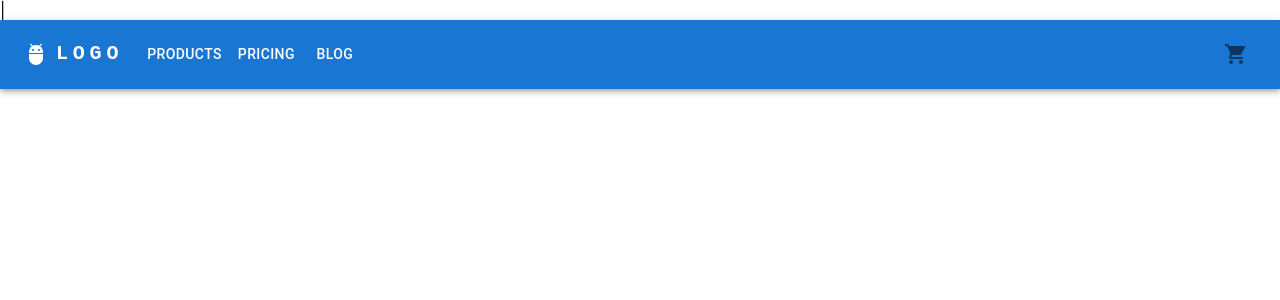
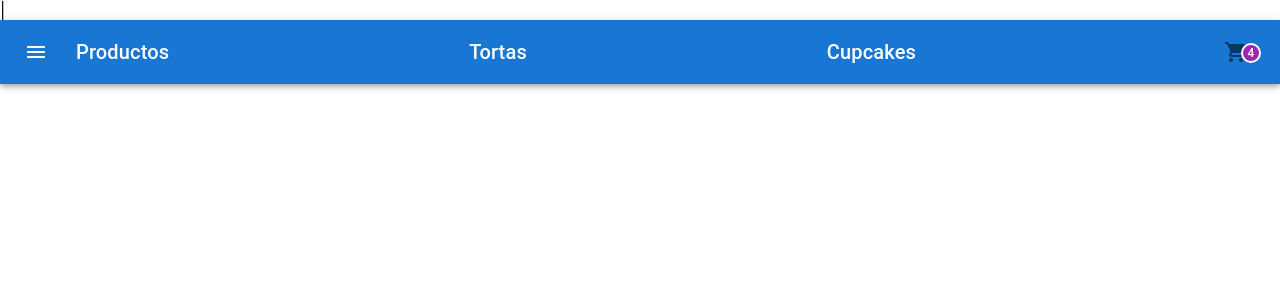
Before and after one commit to marvillalba9/PreEntrega2ReactVillalbaMarina, a React (Create React App) app: page / in a window 1280 px wide. Shown: the top 300 px of the page. Built offline with nearby package versions, Linux system fonts and the light colour scheme.

Commit message:
correccion navbar

```diff
--- a/src/components/cartwidget/index.jsx
+++ /dev/null
@@ -1,24 +0,0 @@
-import * as React from 'react';
-import Badge from '@mui/material/Badge';
-import { styled } from '@mui/material/styles';
-import IconButton from '@mui/material/IconButton';
-import ShoppingCartIcon from '@mui/icons-material/ShoppingCart';
-
-const StyledBadge = styled(Badge)(({ theme }) => ({
-  '& .MuiBadge-badge': {
-    right: -3,
-    top: 13,
-    border: `2px solid ${theme.palette.background.paper}`,
-    padding: '0 4px',
-  },
-}));
-
-export default function CustomizedBadges() {
-  return (
-    <IconButton aria-label="cart">
-      <StyledBadge badgeContent={0} color="secondary">
-        <ShoppingCartIcon />
-      </StyledBadge>
-    </IconButton>
-  );
-}
--- /dev/null
+++ b/src/components/nav-bar/index.jsx
@@ -0,0 +1,38 @@
+import * as React from 'react';
+import AppBar from '@mui/material/AppBar';
+import Box from '@mui/material/Box';
+import Toolbar from '@mui/material/Toolbar';
+import Typography from '@mui/material/Typography';
+import IconButton from '@mui/material/IconButton';
+import MenuIcon from '@mui/icons-material/Menu';
+import CustomizedBadges from '../cart-widget';
+
+export default function ButtonAppBar() {
+  return (
+    <Box sx={{ flexGrow: 1 }}>
+      <AppBar position="static">
+        <Toolbar>
+          <IconButton
+            size="large"
+            edge="start"
+            color="inherit"
+            aria-label="menu"
+            sx={{ mr: 2 }}
+          >
+            <MenuIcon />
+          </IconButton>
+          <Typography variant="h6" component="div" sx={{ flexGrow: 1 }}>
+            Productos
+          </Typography>
+          <Typography variant="h6" component="div" sx={{ flexGrow: 1 }}>
+            Tortas
+          </Typography>
+          <Typography variant="h6" component="div" sx={{ flexGrow: 1 }}>
+            Cupcakes
+          </Typography>
+          <CustomizedBadges />
+        </Toolbar>
+      </AppBar>
+    </Box>
+  );
+}
--- a/src/components/navbar/index.jsx
+++ /dev/null
@@ -1,159 +0,0 @@
-import * as React from 'react';
-import AppBar from '@mui/material/AppBar';
-import Box from '@mui/material/Box';
-import Toolbar from '@mui/material/Toolbar';
-import IconButton from '@mui/material/IconButton';
-import Typography from '@mui/material/Typography';
-import Menu from '@mui/material/Menu';
-import MenuIcon from '@mui/icons-material/Menu';
-import Container from '@mui/material/Container';
-import Avatar from '@mui/material/Avatar';
-import Button from '@mui/material/Button';
-import Tooltip from '@mui/material/Tooltip';
-import MenuItem from '@mui/material/MenuItem';
-import AdbIcon from '@mui/icons-material/Adb';
-import CartWidget from '../cartwidget';
-
-const pages = ['Products', 'Pricing', 'Blog'];
-const settings = ['Profile', 'Account', 'Dashboard', 'Logout'];
-
-function ResponsiveAppBar() {
-  const [anchorElNav, setAnchorElNav] = React.useState(null);
-  const [anchorElUser, setAnchorElUser] = React.useState(null);
-
-  const handleOpenNavMenu = (event) => {
-    setAnchorElNav(event.currentTarget);
-  };
-  const handleOpenUserMenu = (event) => {
-    setAnchorElUser(event.currentTarget);
-  };
-
-  const handleCloseNavMenu = () => {
-    setAnchorElNav(null);
-  };
-
-  const handleCloseUserMenu = () => {
-    setAnchorElUser(null);
-  };
-
-  return (
-    <AppBar position="static">
-      <Container maxWidth="xl">
-        <Toolbar disableGutters>
-          <AdbIcon sx={{ display: { xs: 'none', md: 'flex' }, mr: 1 }} />
-          <Typography
-            variant="h6"
-            noWrap
-            component="a"
-            href="/"
-            sx={{
-              mr: 2,
-              display: { xs: 'none', md: 'flex' },
-              fontFamily: 'monospace',
-              fontWeight: 700,
-              letterSpacing: '.3rem',
-              color: 'inherit',
-              textDecoration: 'none',
-            }}
-          >
-            LOGO
-          </Typography>
-
-          <Box sx={{ flexGrow: 1, display: { xs: 'flex', md: 'none' } }}>
-            <IconButton
-              size="large"
-              aria-label="account of current user"
-              aria-controls="menu-appbar"
-              aria-haspopup="true"
-              onClick={handleOpenNavMenu}
-              color="inherit"
-            >
-              <MenuIcon />
-            </IconButton>
-            <Menu
-              id="menu-appbar"
-              anchorEl={anchorElNav}
-              anchorOrigin={{
-                vertical: 'bottom',
-                horizontal: 'left',
-              }}
-              keepMounted
-              transformOrigin={{
-                vertical: 'top',
-                horizontal: 'left',
-              }}
-              open={Boolean(anchorElNav)}
-              onClose={handleCloseNavMenu}
-              sx={{
-                display: { xs: 'block', md: 'none' },
-              }}
-            >
-              {pages.map((page) => (
-                <MenuItem key={page} onClick={handleCloseNavMenu}>
-                  <Typography textAlign="center">{page}</Typography>
-                </MenuItem>
-              ))}
-            </Menu>
-          </Box>
-          <AdbIcon sx={{ display: { xs: 'flex', md: 'none' }, mr: 1 }} />
-          <Typography
-            variant="h5"
-            noWrap
-            component="a"
-            href=""
-            sx={{
-              mr: 2,
-              display: { xs: 'flex', md: 'none' },
-              flexGrow: 1,
-              fontFamily: 'monospace',
-              fontWeight: 700,
-              letterSpacing: '.3rem',
-              color: 'inherit',
-              textDecoration: 'none',
-            }}
-          >
-            LOGO
-          </Typography>
-          <Box sx={{ flexGrow: 1, display: { xs: 'none', md: 'flex' } }}>
-            {pages.map((page) => (
-              <Button
-                key={page}
-                onClick={handleCloseNavMenu}
-                sx={{ my: 2, color: 'white', display: 'block' }}
-              >
-                {page}
-              </Button>
-            ))}
-          </Box>
-
-          <Box sx={{ flexGrow: 0 }}>
-            <Menu
-              sx={{ mt: '45px' }}
-              id="menu-appbar"
-              anchorEl={anchorElUser}
-              anchorOrigin={{
-                vertical: 'top',
-                horizontal: 'right',
-              }}
-              keepMounted
-              transformOrigin={{
-                vertical: 'top',
-                horizontal: 'right',
-              }}
-              open={Boolean(anchorElUser)}
-              onClose={handleCloseUserMenu}
-            >
-              {settings.map((setting) => (
-                <MenuItem key={setting} onClick={handleCloseUserMenu}>
-                  <Typography textAlign="center">{setting}</Typography>
-                </MenuItem>
-              ))}
-            </Menu>
-          </Box>
-          <CartWidget />
-        </Toolbar>
-      </Container>
-    </AppBar>
-  );
-}
-export default ResponsiveAppBar;
--- a/src/pages/main/index.jsx
+++ b/src/pages/main/index.jsx
@@ -1,12 +1,10 @@
 import React from 'react';
-import ResponsiveAppBar from '../../components/navbar';
-//import NavBar from '../../components/navbar/index.jsx';
-//import ItemList from '../../components/itemlist/index.jsx';
+import ButtonAppBar from '../../components/nav-bar';
 
 const Main = () => {
     return (
         <div className='contenedor'>
-            <ResponsiveAppBar />
+            <ButtonAppBar />
         </div>
     )
 }
```
Also changed, not shown: src/App.css (line endings or trailing spaces), src/components/item-list-container/index.jsx (added).
